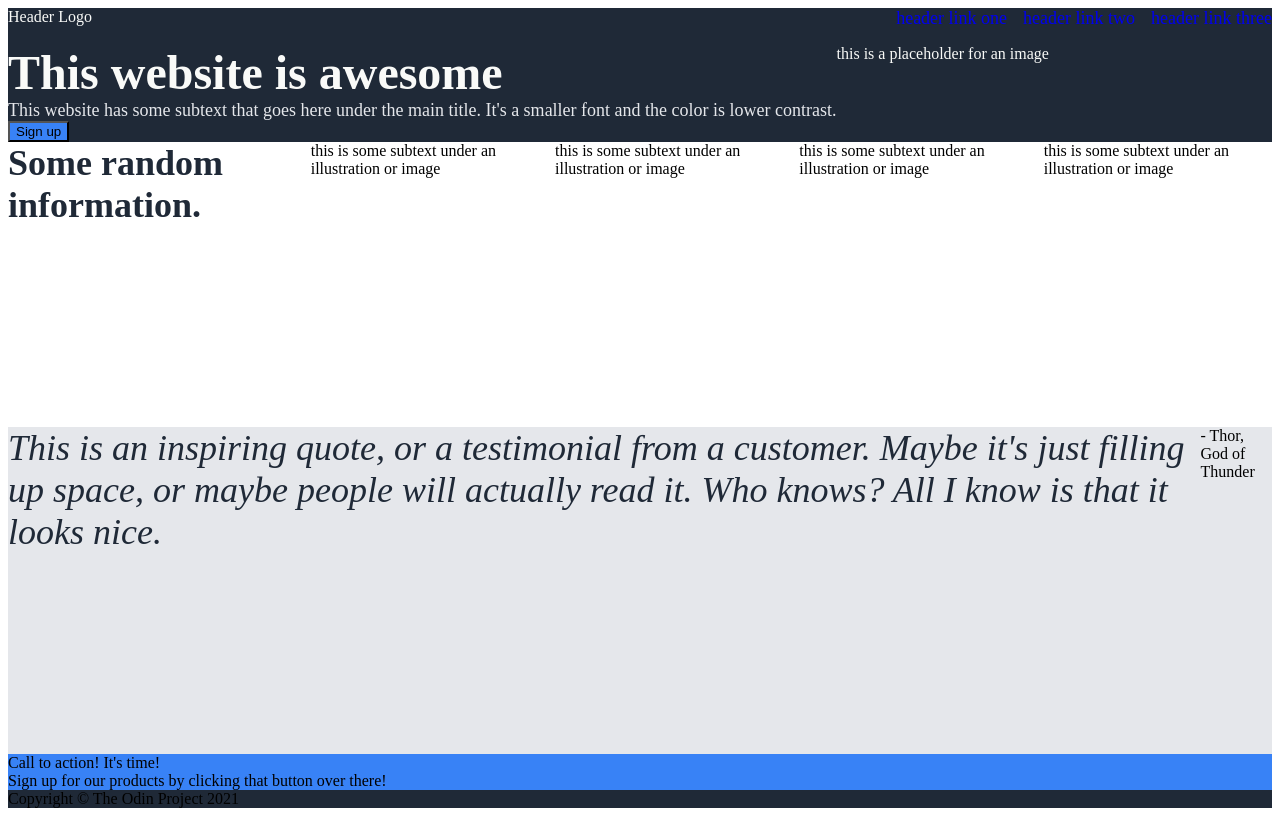
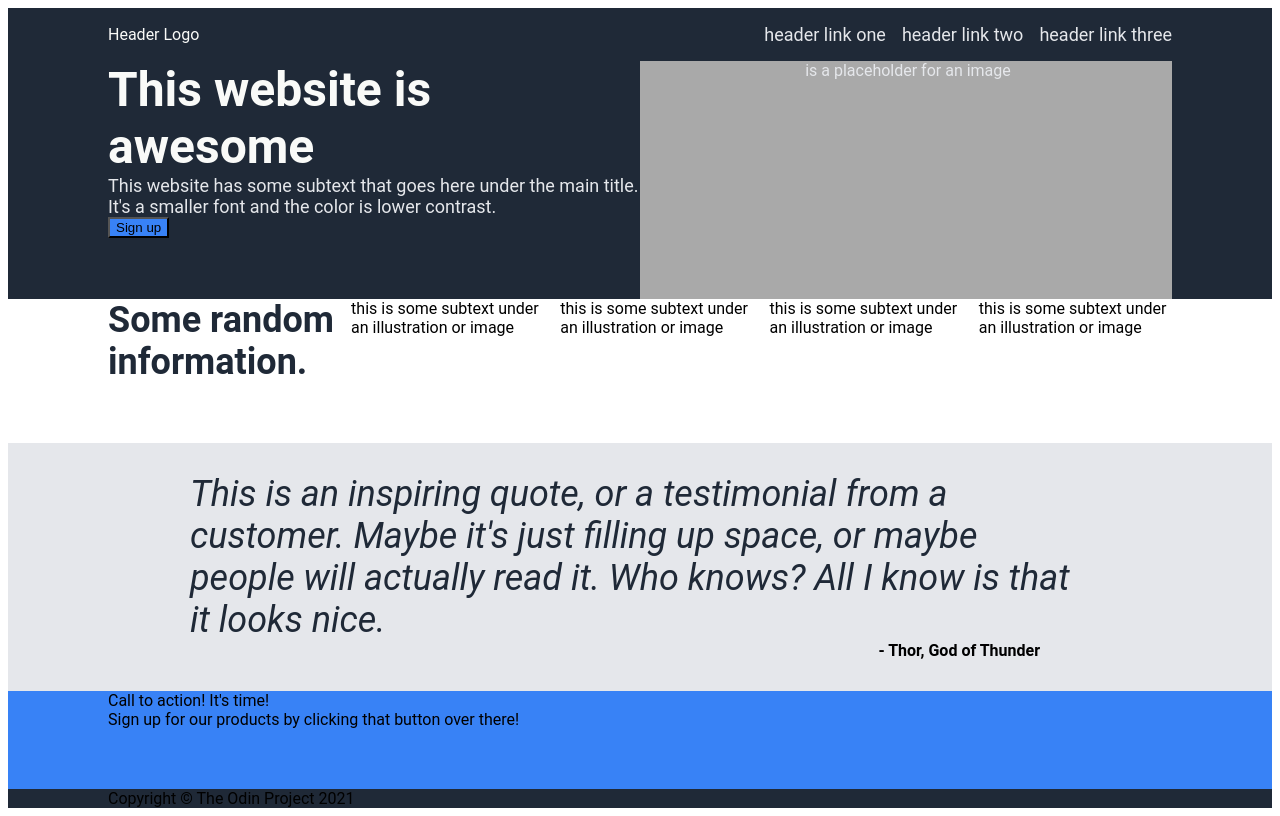
Before and after one commit to ghon11/landing_page, a plain HTML site: page index.html in a window 1280 px wide. Drawn offline with Linux system fonts and the light colour scheme.

Commit message:
HEADER FORMATTING

```diff
--- a/index.html
+++ b/index.html
@@ -9,9 +9,7 @@
     </head>
     <body>
         <div class="header">
-            <ul class="left_links">
-                <li>Header Logo</li>
-            </ul>
+            <div class="left_links">Header Logo</div>
             <ul class="right_links">
                 <li><a href="#">header link one</a></li>
                 <li><a href="#">header link two</a></li>
@@ -30,7 +28,7 @@
                 <button class="sign_up">Sign up</button>
             </div>
             <div class="hero_right">
-                this is a placeholder for an image
+                <img> is a placeholder for an image
             </div>
         </div>
         <div class="random_info">
@@ -48,7 +46,7 @@
                 Maybe it's just filling up space, or maybe people will actually
                 read it. Who knows? All I know is that it looks nice.
             </div>
-            <div id="sig">
+            <div class="sig">
                 - Thor, God of Thunder
             </div>
         </div>
--- a/styles.css
+++ b/styles.css
@@ -3,21 +3,54 @@ body {
     display: flex;
     flex-direction: column;
     min-height: 100vh;
+    font-family: roboto, sans-serif;
 }
 
 .header {
     display: flex;
     justify-content: space-between;
     background-color: #1f2937;
+    align-items: center;
+    padding: 16px;
+    padding-left: 100px;
+    padding-right: 100px;
 }
 
 .hero, .footer {
     background-color: #1f2937;
+    padding-left: 100px;
+    padding-right: 100px;
+}
+
+.hero_left {
+    flex-direction: column;
+    flex-wrap: wrap;
+    width: 50%;
+    height: auto;
+}
+
+.hero_right {
+    width: 50%;
+    height: auto;
+    background-color: darkgray;
+    color: #e5e7eb;
+    text-align: center;
+}
+
+img
+
+.footer {
+    justify-content: center;
+    text-align: center;
+    color: #e5e7eb;
+    padding: 16px;
 }
 
 .hero {
     color: #f9faf8;
     display: flex;
+    flex: 1;
+
 }
 
 .awesome_header {
@@ -33,6 +66,12 @@ body {
 
 .sign_up {
     background-color: #3882f6;
+    flex: 1;
+}
+
+div.sign_up {
+    padding-left: 100px;
+    padding-right: 100px;
 }
 
 .title2 {
@@ -43,12 +82,29 @@ body {
 
 .inspirational_quote {
     background-color: #e5e7eb;
+    flex: 1;
+    flex-direction: column;
+    align-items: center;
+    justify-content: center;
+    display: flex;
+    padding-left: 100px;
+    padding-right: 100px;
 }
 
 .quote {
     font-size: 36px;
     color: #1f2937;
     font-style: italic;
+    width:900px;
+    height: auto;
+
+}
+
+.sig {
+    font-weight: bolder;
+    width: 800px;
+    height: auto;
+    text-align: right;
 }
 
 .awesome_content, .right_links {
@@ -56,15 +112,18 @@ body {
     color: #e5e7eb;
 }
 
+.header a {
+    color: #e5e7eb;
+}
+
 .random_info {
     display: flex;
     flex: 1;
+    padding-left: 100px;
+    padding-right: 100px;
 }
 
-.inspirational_quote {
-    display: flex;
-    flex: 1;
-}
+
 
 ul {
     list-style-type: none;
@@ -75,7 +134,8 @@ ul {
 }
 
 li {
-    margin-bottom: 16px;
+    padding: 0;
+    margin: 0;
 }
 
 a {
```
